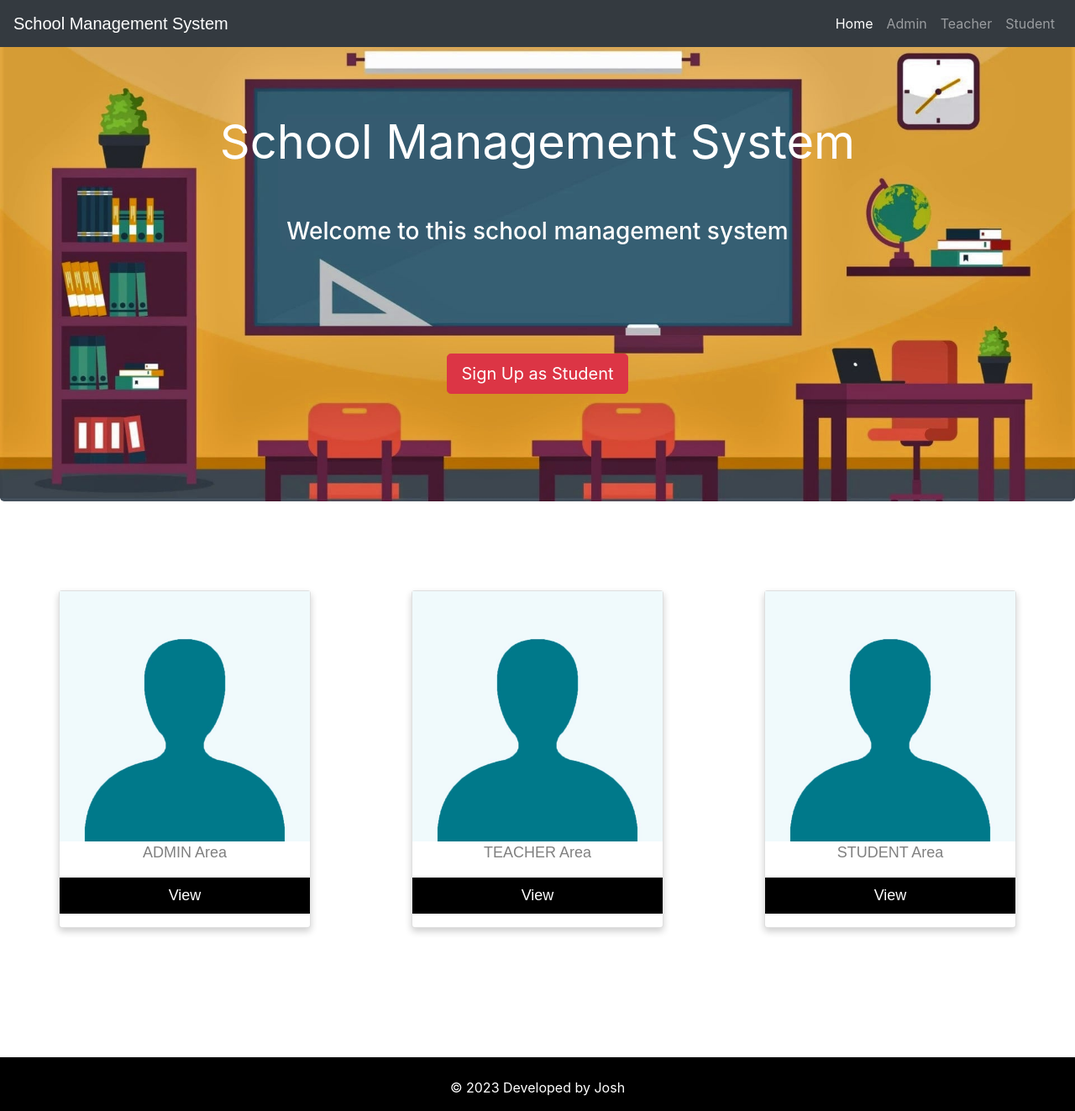
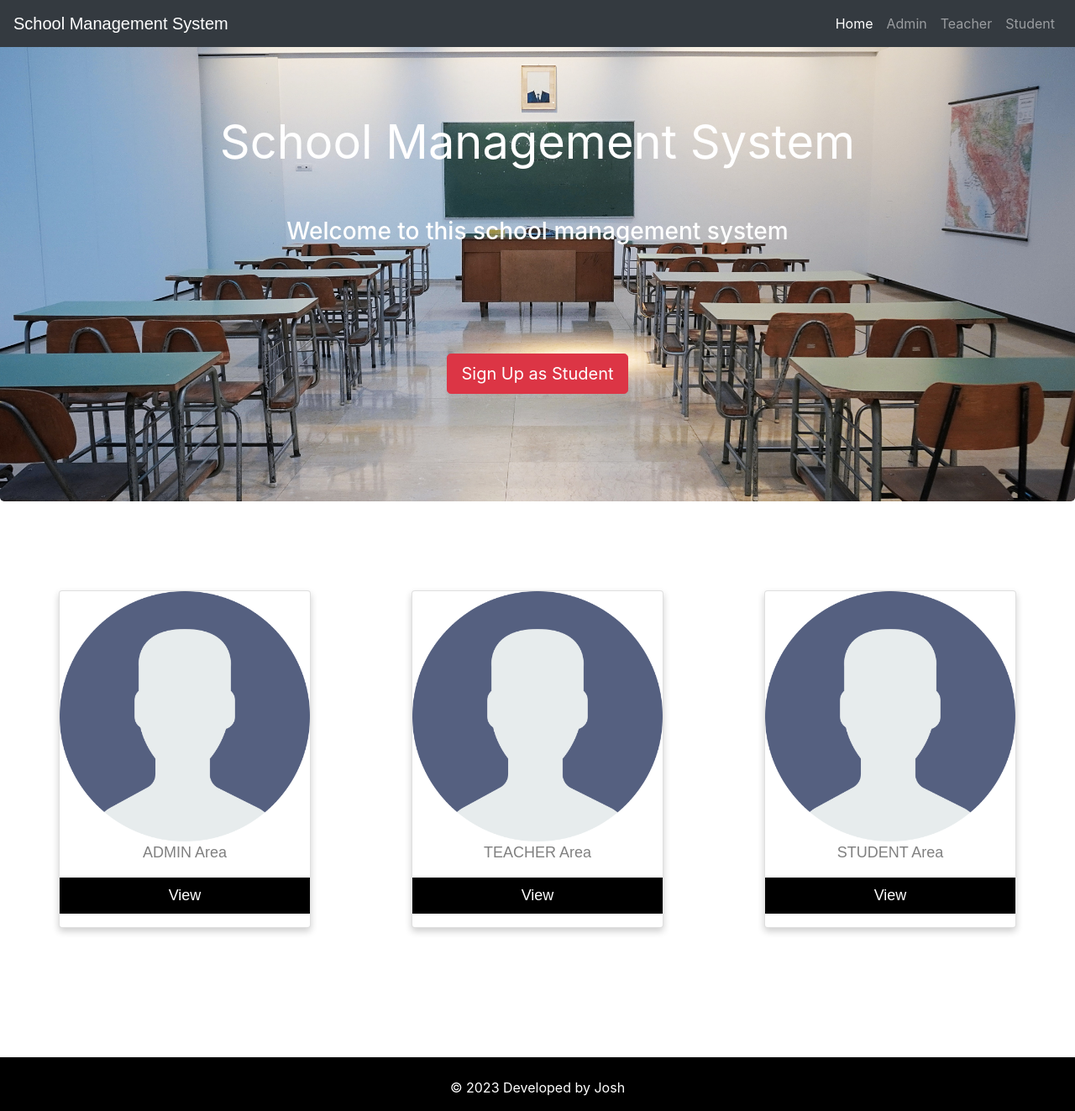
Before and after one commit to joshwaoti/schoolManagementSystem, a Django app: page / in a window 1280 px wide. Shown: the whole page at 84% size. Run offline with Django 3.2, Linux system fonts and the light colour scheme; some libraries are stand-ins or nearby versions.

Commit message:
working on files

```diff
--- a/templates/school/admin_teacher_student_card.html
+++ b/templates/school/admin_teacher_student_card.html
@@ -1,9 +1,10 @@
 <!DOCTYPE html>
 {% load static %}
 <html>
-
   <head>
-  <link rel="stylesheet" href="https://cdnjs.cloudflare.com/ajax/libs/font-awesome/4.7.0/css/font-awesome.min.css">
+    <link
+      rel="stylesheet"
+      href="https://cdnjs.cloudflare.com/ajax/libs/font-awesome/4.7.0/css/font-awesome.min.css" />
     <style>
       .card {
         box-shadow: 0 4px 8px 0 rgba(0, 0, 0, 0.2);
@@ -53,39 +54,39 @@
   </head>
 
   <body>
-
-
-
     <div class="grid-container">
       <div class="grid-item">
         <div class="card">
-        <img src="{% static "images/indexb.jpg" %}" alt="John" style="width:100%">
+          <img src="{% static "images/user.png" %}" alt="John"
+          style="width:100%">
           <p class="title">ADMIN Area</p>
-        <p><a href="/adminclick"><button>View</button></a></p>
-      </div>
-
-    </div>
-
-    <div class="grid-item">
-      <div class="card">
-        <img src="{% static "images/indexb.jpg" %}" alt="John" style="width:100%">
-        <p class="title">TEACHER Area</p>
-        <p><a href="/teacherclick"><button>View</button></a></p>
+          <p>
+            <a href="/adminclick"><button>View</button></a>
+          </p>
         </div>
       </div>
 
       <div class="grid-item">
         <div class="card">
-        <img src="{% static "images/indexb.jpg" %}" alt="John" style="width:100%">
-        <p class="title">STUDENT Area</p>
-        <p><a href="/studentclick"><button>View</button></a></p>
+          <img src="{% static "images/user.png" %}" alt="John"
+          style="width:100%">
+          <p class="title">TEACHER Area</p>
+          <p>
+            <a href="/teacherclick"><button>View</button></a>
+          </p>
         </div>
       </div>
 
+      <div class="grid-item">
+        <div class="card">
+          <img src="{% static "images/user.png" %}" alt="John"
+          style="width:100%">
+          <p class="title">STUDENT Area</p>
+          <p>
+            <a href="/studentclick"><button>View</button></a>
+          </p>
         </div>
-
-
-
+      </div>
+    </div>
   </body>
-
 </html>
--- a/templates/school/footer.html
+++ b/templates/school/footer.html
@@ -1,11 +1,9 @@
 <!DOCTYPE html>
 <html>
-
   <head>
-
-
-  <link rel="stylesheet" href="https://maxcdn.bootstrapcdn.com/font-awesome/4.7.0/css/font-awesome.min.css">
-
+    <link
+      rel="stylesheet"
+      href="https://maxcdn.bootstrapcdn.com/font-awesome/4.7.0/css/font-awesome.min.css" />
 
     <style>
       /*---------------------------------------
@@ -33,7 +31,7 @@
       }
 
       .fa-facebook {
-      background: #3B5998;
+        background: #3b5998;
         color: white;
         margin-top: 30px;
       }
@@ -44,7 +42,7 @@
       }
 
       .fa-twitter {
-      background: #55ACEE;
+        background: #55acee;
         color: white;
       }
 
@@ -55,26 +53,27 @@
 
       p {
         text-align: center;
-
       }
     </style>
   </head>
 
   <footer>
-
-
-
-  <br>
+    <br />
     <div class="container">
       <div class="row">
         <div class="col-md-12 col-sm-12">
-        <div style="color:#ffffff;" class="wow fadeInUp footer-copyright">
+          <div style="color: #ffffff" class="wow fadeInUp footer-copyright">
             <p>
-             &copy; <script>document.write(new Date().getFullYear())</script> Developed by <a href="http://https://github.com/joshwaoti" target="_blank" >Josh</a> </p>
+              &copy;
+              <script>
+                document.write(new Date().getFullYear());
+              </script>
+              Developed by
+              <a href="https://github.com/joshwaoti" target="_blank">Josh</a>
+            </p>
           </div>
         </div>
       </div>
     </div>
   </footer>
-
 </html>
```
Also changed, not shown: static/images/EmpClass.jpg, static/images/user.png (added), 3 other files. Lines whose indentation alone changed are shown as unchanged.
